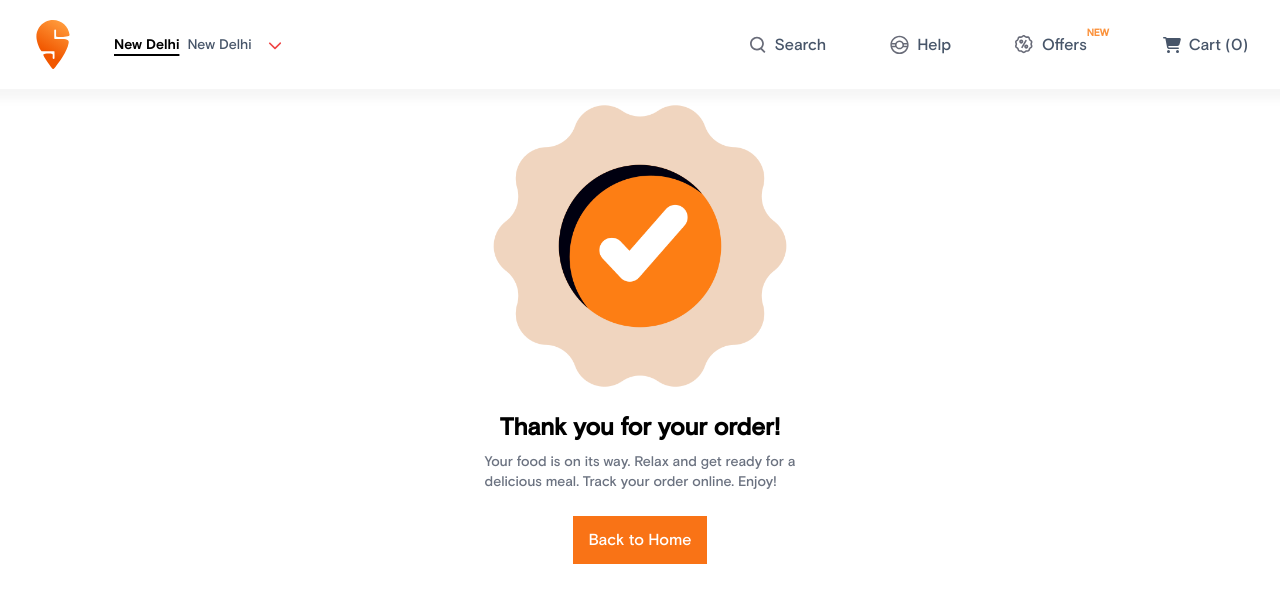
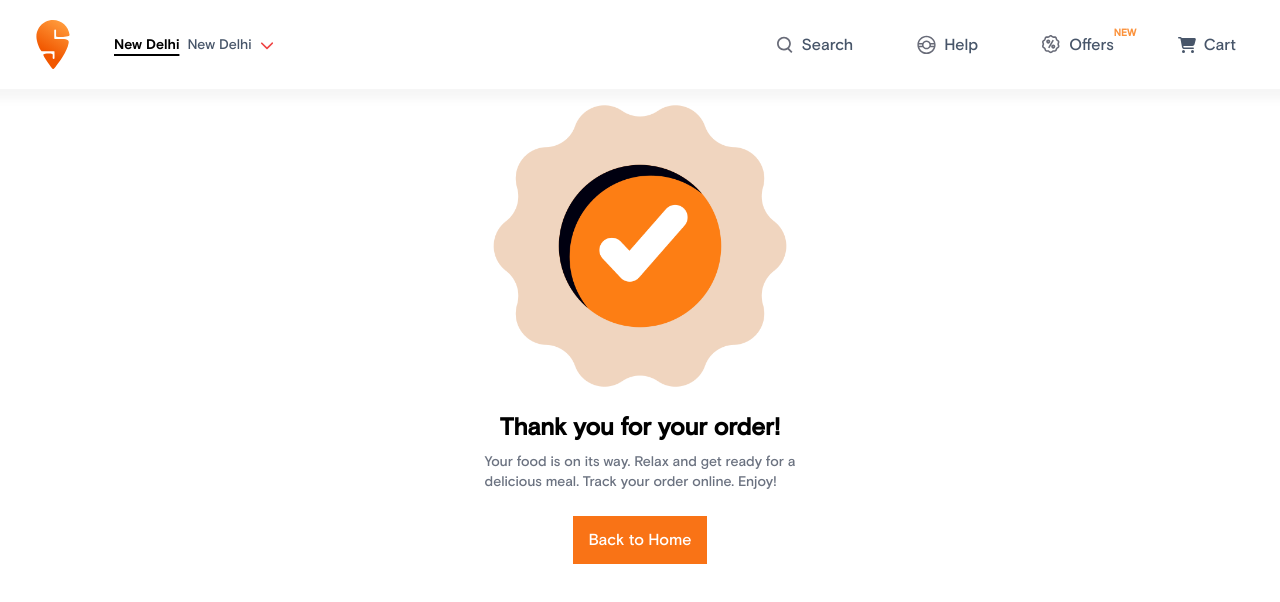
Before and after one commit to Sonikm/swiggy-clone, a React (Create React App) app: page /swiggy-clone/cart/order in a window 1280 px wide. Shown: the top 602 px of the page. Built offline with nearby package versions, Linux system fonts and the light colour scheme; no server answers.

Commit message:
fixes some styling

```diff
--- a/public/index.html
+++ b/public/index.html
@@ -24,6 +24,9 @@
       work correctly both with client-side routing and a non-root public URL.
       Learn how to configure a non-root public URL by running `npm run build`.
     -->
+    <link rel="preconnect" href="https://fonts.googleapis.com">
+    <link rel="preconnect" href="https://fonts.gstatic.com" crossorigin>
+    <link href="https://fonts.googleapis.com/css2?family=Caveat&family=Figtree:wght@300;400;500;600;700;800&family=Lato:wght@300;400;700&family=Montserrat:wght@400;600;700&family=Nunito:wght@400;700&family=Open+Sans:ital,wght@1,300&family=Poppins:wght@100;200;300;400;500;600;700;800&family=Roboto&display=swap" rel="stylesheet">
     <title>Swiggy Clone</title>
   </head>
   <body>
--- a/src/components/Banner.js
+++ b/src/components/Banner.js
@@ -1,7 +1,7 @@
 import useRestaurantsData from "../hooks/useRestaurantsData";
 import { DATA_IMG_URL } from "../constants/data";
-import leftArrow from "../assets/asset 53.svg";
-import rightArrow from "../assets/asset 54.svg";
+// import leftArrow from "../assets/asset 53.svg";
+// import rightArrow from "../assets/asset 54.svg";
 import BannerLoadingScreen from "../shimmerUIs/BannerLoadingScreen";
 
 function Banner() {
@@ -14,20 +14,20 @@ function Banner() {
       {bestOffers.length > 0 && (
         <>
           <div className="mb-4 mt-8 flex items-center justify-between">
-            <h1 className=" text-2xl font-bold">Best offers for you</h1>
-            <div className="flex items-center justify-center gap-4">
+            <h1 className=" text-2xl font-bold xs:text-lg sm:text-xl ">Best offers for you</h1>
+            {/* <div className="flex items-center justify-center gap-4">
               <span className="flex h-9 w-9 cursor-pointer items-center justify-center rounded-3xl bg-slate-200">
                 <img src={leftArrow} alt="" />
               </span>
               <span className="flex h-9 w-9 cursor-pointer items-center justify-center rounded-3xl bg-slate-200">
                 <img src={rightArrow} alt="" />
               </span>
-            </div>
+            </div> */}
           </div>
-          <div className="no-scrollbar flex gap-4 overflow-x-scroll">
+          <div className="no-scrollbar flex gap-4 overflow-x-scroll ">
             {bestOffers?.map((banner) => (
               <img
-                className="w-[420px]"
+                className="w-[420px] xs:w-[120px] sm:w-[200px] md:w-[300px]"
                 src={`${DATA_IMG_URL + banner?.imageId}`}
                 key={banner?.id}
                 alt=""
--- a/src/components/MenuItem.js
+++ b/src/components/MenuItem.js
@@ -47,7 +47,7 @@ export function MenuItem({ menu }) {
           />
           <span
             onClick={() => handleAddToCart(menu)}
-            className=" -mt-6 w-[100px] xs:w-[60px] cursor-pointer rounded-md border bg-white p-[6px] px-4 text-center text-sm font-bold text-green-600 shadow-lg"
+            className=" -mt-6 w-[100px] xs:w-[60px] hover:bg-orange-500  transition-colors duration-150  hover:text-white cursor-pointer rounded-md border bg-white p-[6px] px-4 text-center text-sm font-bold text-green-600 shadow-lg"
           >
             ADD
           </span>
--- a/src/components/PageNav.js
+++ b/src/components/PageNav.js
@@ -17,7 +17,7 @@ import useRestaurantsPlaceId from "../hooks/useRestaurantsPlaceId";
 export default function PageNav({ setIsSearchPlace }) {
   const cartItems = useSelector((store) => store.cart.items);
   const { toggleMenu, setToggleMenu } = useContext(ToggleMenuContext);
-  const {restaurantPlaceName} = useRestaurantsPlaceId();
+  const { restaurantPlaceName } = useRestaurantsPlaceId();
 
   function handleSearchForRestaurant() {
     setIsSearchPlace(true);
@@ -41,34 +41,44 @@ export default function PageNav({ setIsSearchPlace }) {
 
   return (
     <div className="nav-shadow  fixed top-0  z-20 flex w-full flex-1 items-center justify-center bg-white">
-      <div className="flex max-w-7xl lg:gap-0  flex-1 items-center justify-between gap-28 p-4  px-8 md:gap-4 xs:px-2 ">
-        <div className="flex over items-center justify-between gap-10 lg:gap-4 xs:gap-2 ">
+      <div className="flex max-w-7xl flex-1  items-center justify-between gap-28 p-4 px-8  lg:gap-0 md:gap-4 xs:px-2 ">
+        <div className="over flex items-center justify-between gap-10 lg:gap-4 xs:gap-2 ">
           <Link to="/">
             <img
-              className="cursor-pointer transition xs:w-8 p-1  duration-200 hover:scale-110"
+              className="cursor-pointer p-1 transition duration-200  hover:scale-110 xs:w-8"
               src={logo}
               alt="logo"
             />
           </Link>
           <button
             onClick={() => handleSearchForRestaurant()}
-            className="flex   cursor-pointer items-center  justify-between gap-2 whitespace-nowrap text-sm xs:text-xs"
+            className="flex   cursor-pointer items-center  justify-between space-x-2 whitespace-nowrap text-sm xs:text-xs"
           >
             <span className="text-bold underline decoration-2  underline-offset-5 transition-all hover:text-red-500 hover:decoration-orange-600  md:text-sm xs:text-xs">
-              {(restaurantPlaceName?.address_components[0]?.long_name)?.split(" ")?.splice(0,2)?.join(" ") || "New Delhi"}
+              {restaurantPlaceName?.address_components[0]?.long_name
+                ?.split(" ")
+                ?.splice(0, 2)
+                ?.join(" ") || "New Delhi"}
             </span>
-            <p className="mr-2 xs:text-xs  text-slate-600 lg:overflow-hidden lg:mr-0  md:text-sm  sm:line-clamp-1">
-             {(restaurantPlaceName?.formatted_address)?.split(" ")?.splice(0,3)?.join(" ") || "New Delhi"}
+            <p className="mr-2 text-slate-600  lg:mr-0 lg:overflow-hidden md:text-sm  sm:line-clamp-1  xs:text-xs">
+              {restaurantPlaceName?.formatted_address
+                ?.split(" ")
+                ?.splice(0, 3)
+                ?.join(" ") || "New Delhi"}
             </p>
             <FontAwesomeIcon icon={faChevronDown} className="text-red-500" />
           </button>
         </div>
 
         <button
-          className="absolute right-0 pr-4 bg-white top-5 z-[100] hidden md:block "
+          className="absolute right-0 top-5 z-[100] hidden bg-white pr-4 md:block "
           onClick={() => handleToggleMenu()}
         >
-          <img className="w-7 cursor-pointer xs:w-5 " src={hamburgerMenu} alt="" />
+          <img
+            className="w-7 cursor-pointer xs:w-5 "
+            src={hamburgerMenu}
+            alt=""
+          />
         </button>
 
         <ul
@@ -80,11 +90,11 @@ export default function PageNav({ setIsSearchPlace }) {
             <Link
               onClick={() => handleToggleMenu()}
               to="search"
-              className="flex cursor-pointer items-center justify-center gap-2 text-slate-600 hover:text-red-500 md:gap-1 md:gap-2"
+              className="nav-link"
             >
               <SearchIcon
                 className={`nav-icon md:h-4 ${toggleMenu.isActive && "md:h-5"}`}
-              />{" "}
+              />
               <span>Search</span>
             </Link>
           </li>
@@ -92,11 +102,11 @@ export default function PageNav({ setIsSearchPlace }) {
             <Link
               onClick={() => handleToggleMenu()}
               to="help"
-              className="flex cursor-pointer items-center justify-center gap-2 text-slate-600 hover:text-red-500"
+              className="nav-link"
             >
               <HelpIcon
                 className={`nav-icon md:h-4 ${toggleMenu.isActive && "md:h-5"}`}
-              />{" "}
+              />
               <span>Help</span>
             </Link>
           </li>
@@ -104,7 +114,7 @@ export default function PageNav({ setIsSearchPlace }) {
             <Link
               onClick={() => handleToggleMenu()}
               to="offers"
-              className="me-3 flex cursor-pointer items-center justify-center gap-2 text-slate-600 hover:text-red-500"
+              className="nav-link"
             >
               <OffersIcon
                 className={`nav-icon md:h-4 ${toggleMenu.isActive && "md:h-5"}`}
@@ -123,13 +133,23 @@ export default function PageNav({ setIsSearchPlace }) {
             <Link
               onClick={() => handleToggleMenu()}
               to="cart"
-              className="flex cursor-pointer items-center justify-center gap-2 text-slate-600 hover:text-red-500"
+              className="nav-link text-slate-60"
             >
               <FontAwesomeIcon
-                className={`nav-icon md:h-4 ${toggleMenu.isActive && "md:h-5"}`}
+                className={`nav-icon  md:h-4 ${
+                  toggleMenu.isActive && "md:h-5"
+                }`}
                 icon={faCartShopping}
               />
-              <span>Cart ({cartItems.length}) </span>
+              <div className="relative me-3">
+                <span>Cart</span>{" "}
+                {cartItems.length > 0 && (
+                  <span className="absolute -top-3 left-10  flex h-6 w-6 items-center justify-center rounded-full bg-green-500 text-[12px] font-bold text-white  md:text-xs">
+                    {" "}
+                    {cartItems.length}{" "}
+                  </span>
+                )}
+              </div>
             </Link>
           </li>
         </ul>
--- a/src/components/RestaurantsCard.js
+++ b/src/components/RestaurantsCard.js
@@ -17,7 +17,7 @@ function RestaurantCard({ restaurant, width, height, text, header, subHeader })
   return (
     <div
       className={
-        width + " mb-6 flex flex-col gap-3 transition-all hover:scale-95"
+        width + " mb-6 flex flex-col gap-3 transition-all duration-200 hover:scale-95"
       }
     >
       <div
--- a/src/index.css
+++ b/src/index.css
@@ -15,16 +15,17 @@
         scrollbar-width: none;  /* Firefox */
     }
   }
-
-}
-
-@layer utilities {
   .btn {
     @apply whitespace-nowrap focus:bg-orange-500 focus:text-white  focus:border-orange-500 border p-2 px-4 rounded-3xl cursor-pointer border-gray-300 items-center flex justify-center gap-2
   }
+  .nav-link {
+    @apply flex cursor-pointer items-center justify-center gap-2 text-slate-600 hover:text-red-500 md:gap-2;
+  }
 }
 
+@layer components {
 
+}
 
 @font-face {
   font-family: myBoldFont;
--- a/src/pages/Cart.js
+++ b/src/pages/Cart.js
@@ -20,7 +20,7 @@ function Cart() {
       <div className="mx-4 sm:mx-0 sm:ml-4 w-[60%] sm:w-[80%] pt-4 ">
         <div className="flex justify-between ">
           <h2 className="mb-10 sm:mb-0 text-2xl ">My Order</h2>
-          <button className="mb-10  bg-orange-500 text-white p-2 hover:bg-orange-600 " onClick={()=>handleClearCartItems()}>Clear Cart</button>
+          <button className="mb-10  bg-orange-500 text-white p-2 hover:bg-orange-600 focus:outline-none focus:ring-1 focus:ring-orange-500 ring-offset-2" onClick={()=>handleClearCartItems()}>Clear Cart</button>
         </div>
         <div  className="cart-items-scroll  no-scrollbar flex flex-col gap-4">
           {cartItems?.map((menu, index) => (
--- a/tailwind.config.js
+++ b/tailwind.config.js
@@ -4,6 +4,9 @@ module.exports = {
     "./src/**/*.{js,jsx,ts,tsx}",
   ],
   theme: {
+    fontFamily: {
+      sans: ['Poppins', 'sans-serif']
+    },
     extend: {
       textUnderlineOffset: {
         5: '5px',
```
